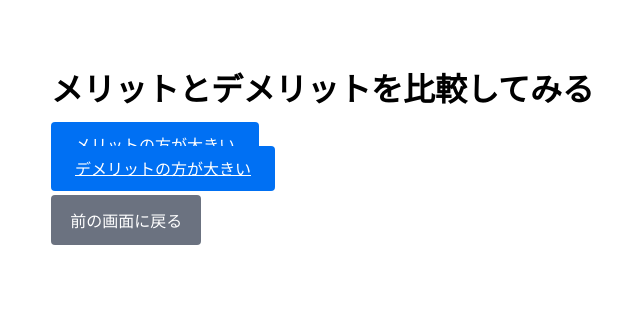
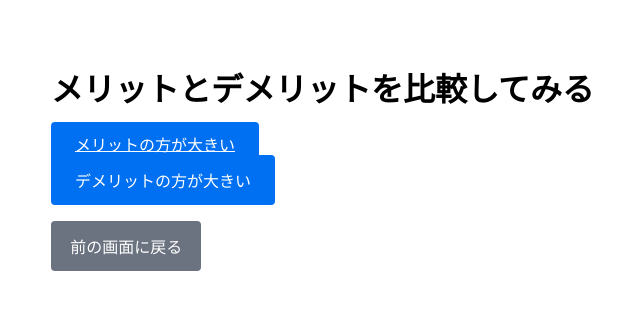
Before and after one commit to shige7ga/do-within-24, a React (Vite) app: page /comparison in a window 1280 px wide. Shown: the top 310 px of the page, without its empty margins (229-869 px from the left). Built offline with nearby package versions, Linux system fonts and the light colour scheme.

Commit message:
デメリット選択時の画面遷移実装

```diff
--- a/src/features/ideal/containers/ActionFormContainer.tsx
+++ b/src/features/ideal/containers/ActionFormContainer.tsx
@@ -13,7 +13,7 @@ export default function ActionFormContainer() {
       action: "",
     });
 
-    const navigate = useNavigate();
+  const navigate = useNavigate();
 
   const handleSubmit = (e: React.FormEvent<HTMLFormElement>) => {
     e.preventDefault();
--- a/src/features/ideal/containers/ComparisonContainer.tsx
+++ b/src/features/ideal/containers/ComparisonContainer.tsx
@@ -1,7 +1,29 @@
-import { Link } from "react-router-dom";
+import { Link, useNavigate } from "react-router-dom";
 import styles from "../styles/idealForm.module.css";
+import { useSimpleForm } from "../hooks/useSimpleForm";
+import type { ActionFormData } from "../../../types/ideal";
+import { createIdeal } from "../hooks/createIdeal";
 
 export default function ComparisonContainer() {
+  const {
+    formData,
+    setFormData,
+  } = useSimpleForm<ActionFormData>({
+    action: "",
+  });
+
+  const navigate = useNavigate();
+
+  const handleDemerit = () => {
+    setFormData((prev) => ({
+      ...prev,
+      action: "この理想のことは一旦考えない",
+    }));
+
+    createIdeal(formData);
+    navigate("/result");
+  }
+
   return (
     <div className={styles.container}>
       <h1>メリットとデメリットを比較してみる</h1>
@@ -13,9 +35,12 @@ export default function ComparisonContainer() {
       </div>
 
       <div>
-      <Link to="/result" className={styles.submitButton}>
+        <button
+          onClick={handleDemerit}
+          className={styles.submitButton}
+        >
           デメリットの方が大きい
-      </Link>
+        </button>
       </div>
 
       <div className={styles.cancelContainer}>
```
Also changed, not shown: src/features/ideal/containers/DrawbacksFormContainer.tsx (indentation only). Lines whose indentation alone changed are shown as unchanged.
